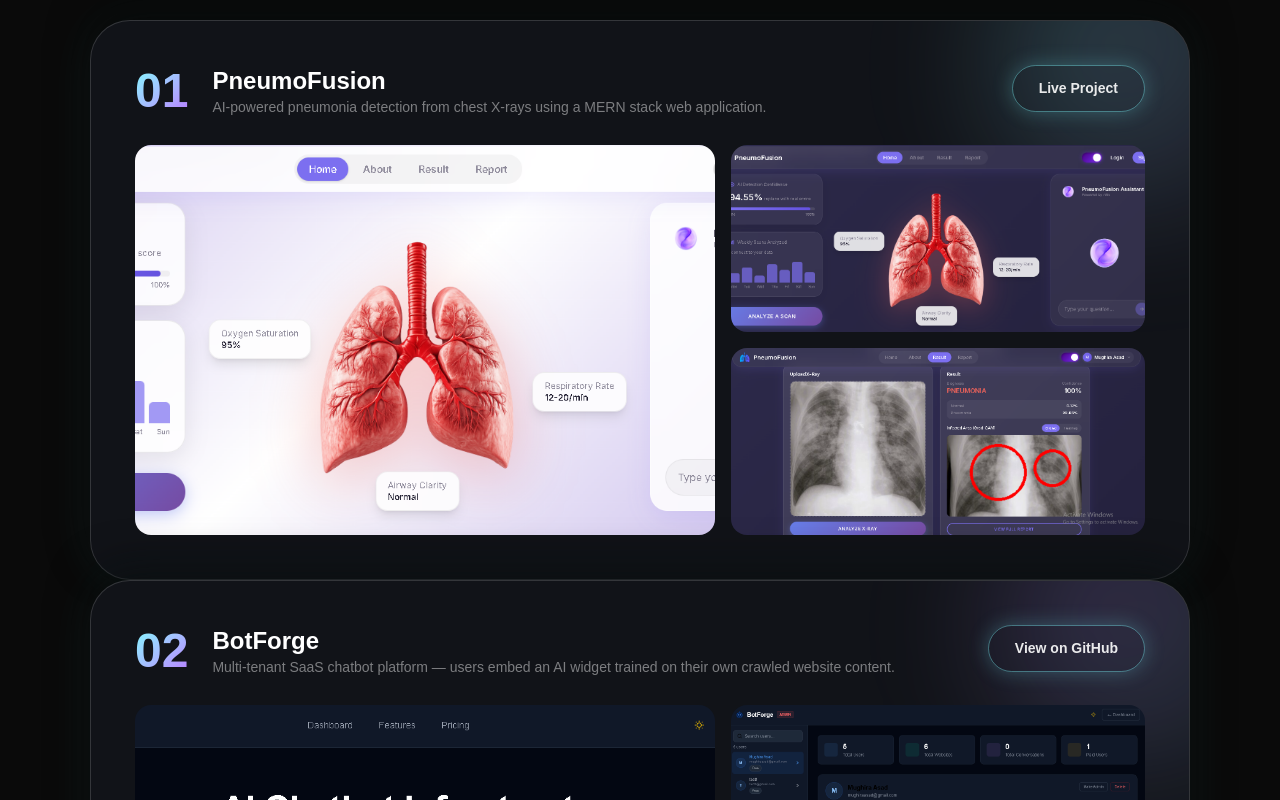
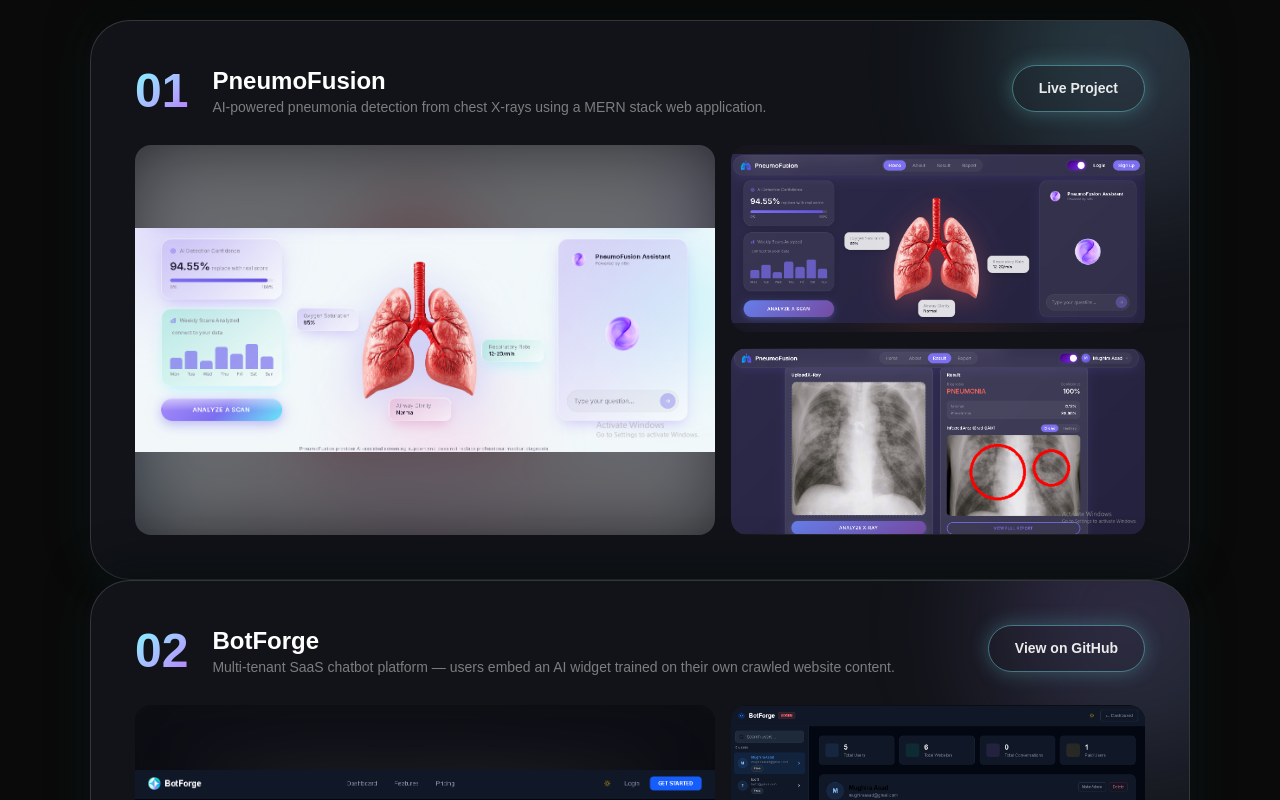
Before and after one commit to m7-code/Portfolio, a React (Vite) app: page / in a window 1280 px wide. Shown: the part 1580-2380 px from the top of the page. Built offline with nearby package versions, Linux system fonts and the light colour scheme.

Commit message:
corecting

```diff
--- a/src/components/Projects.jsx
+++ b/src/components/Projects.jsx
@@ -42,16 +42,31 @@ const BASE_TOP = 70;
 
 function ImageTile({ src, accent, style, className }) {
   return (
-    <div className={`relative overflow-hidden rounded-2xl ${className || ""}`} style={style}>
+    <div
+      className={`relative overflow-hidden rounded-2xl bg-[#0d0d10] ${className || ""}`}
+      style={style}
+    >
       {src ? (
-        <img src={src} alt="" className="absolute inset-0 w-full h-full object-cover" />
+        <>
+          {/* blurred zoomed copy fills all empty space */}
+          <img
+            src={src}
+            alt=""
+            className="absolute inset-0 w-full h-full object-cover blur-2xl scale-110 opacity-40"
+          />
+          {/* actual full image, uncropped, centered on top */}
+          <img
+            src={src}
+            alt=""
+            className="absolute inset-0 w-full h-full object-contain"
+          />
+        </>
       ) : (
         <div className={`absolute inset-0 bg-gradient-to-br ${accent} bg-[#111]`} />
       )}
     </div>
   );
 }
-
 function ProjectHeader({ project, href, label }) {
   return (
     <div className="relative z-10 flex flex-wrap items-start justify-between gap-4">
```
Also changed, not shown: public/ppic1.png.
